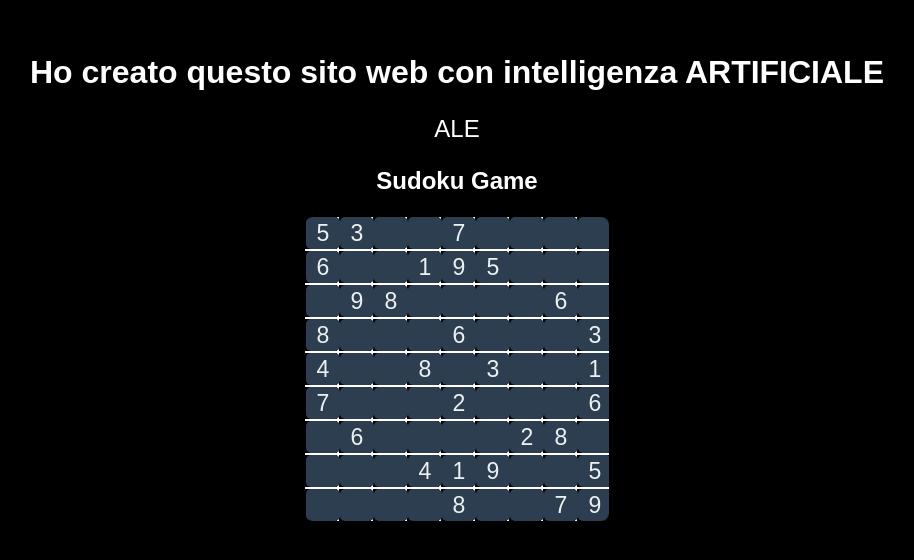
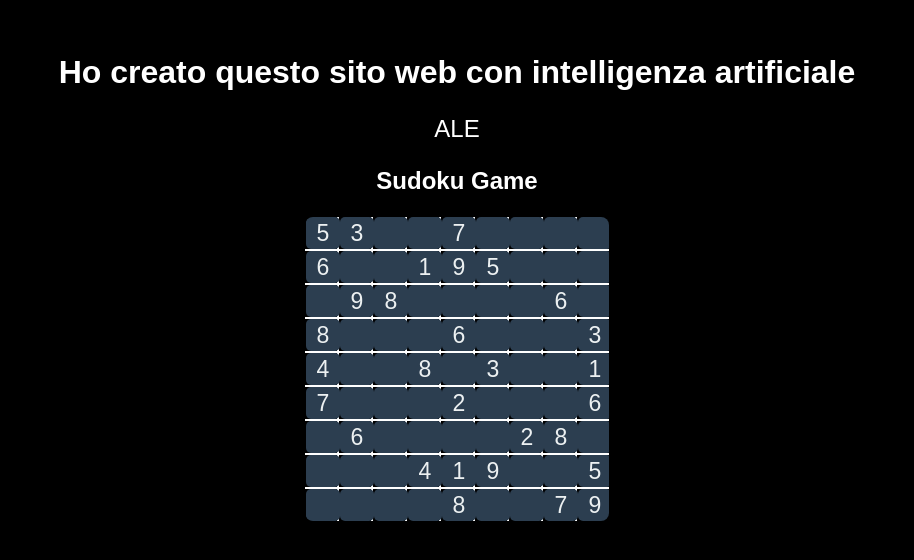
Before and after one commit to alexhleb93/websitesAI, a plain HTML site: page index.html in a window 1280 px wide. Shown: the part 122-682 px from the top of the page, without its empty margins (183-1097 px from the left). Drawn offline with Linux system fonts and the light colour scheme.

Commit message:
Update index.html

```diff
--- a/index.html
+++ b/index.html
@@ -76,7 +76,7 @@
 </head>
 <body>
     <div class="landing-page">
-        <h1>Ho creato questo sito web con intelligenza ARTIFICIALE</h1>
+        <h1>Ho creato questo sito web con intelligenza artificiale</h1>
         <p>ALE</p>
         <div id="sudoku-container">
             <h2>Sudoku Game</h2>
```
